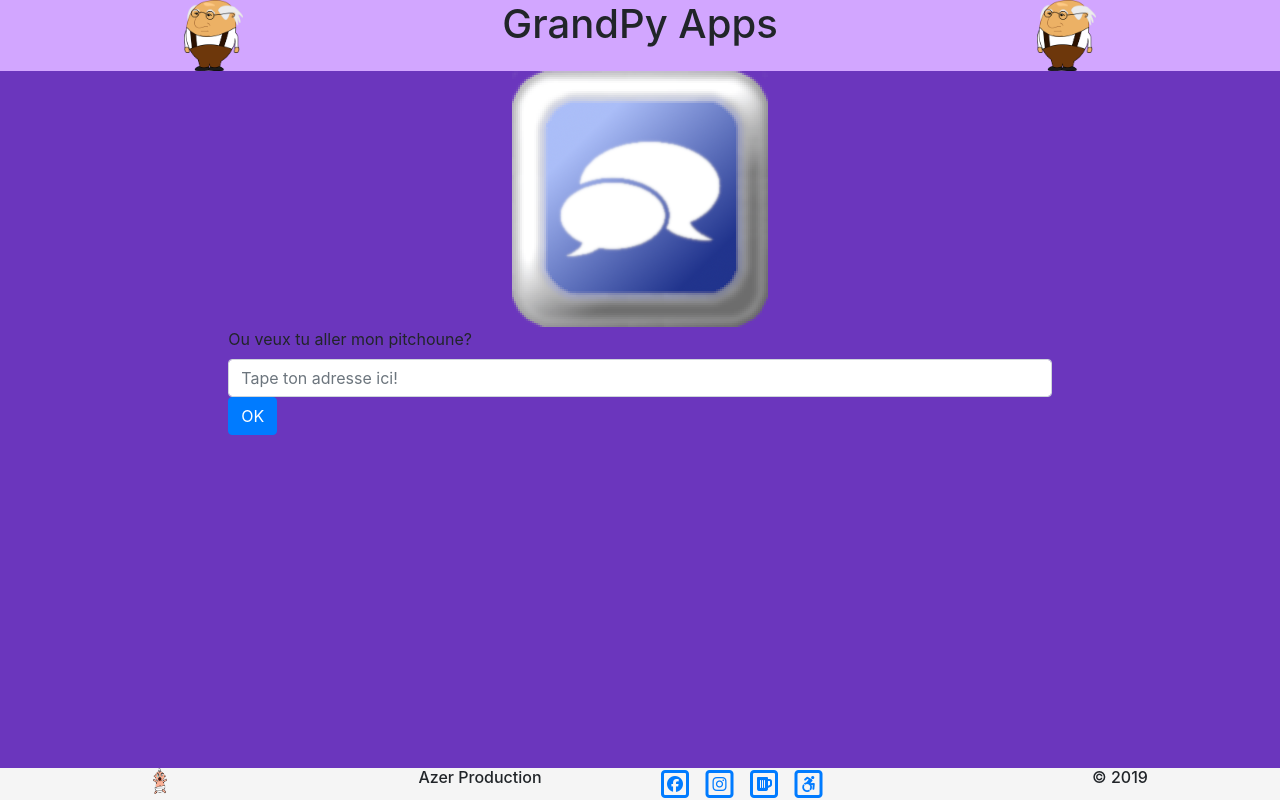
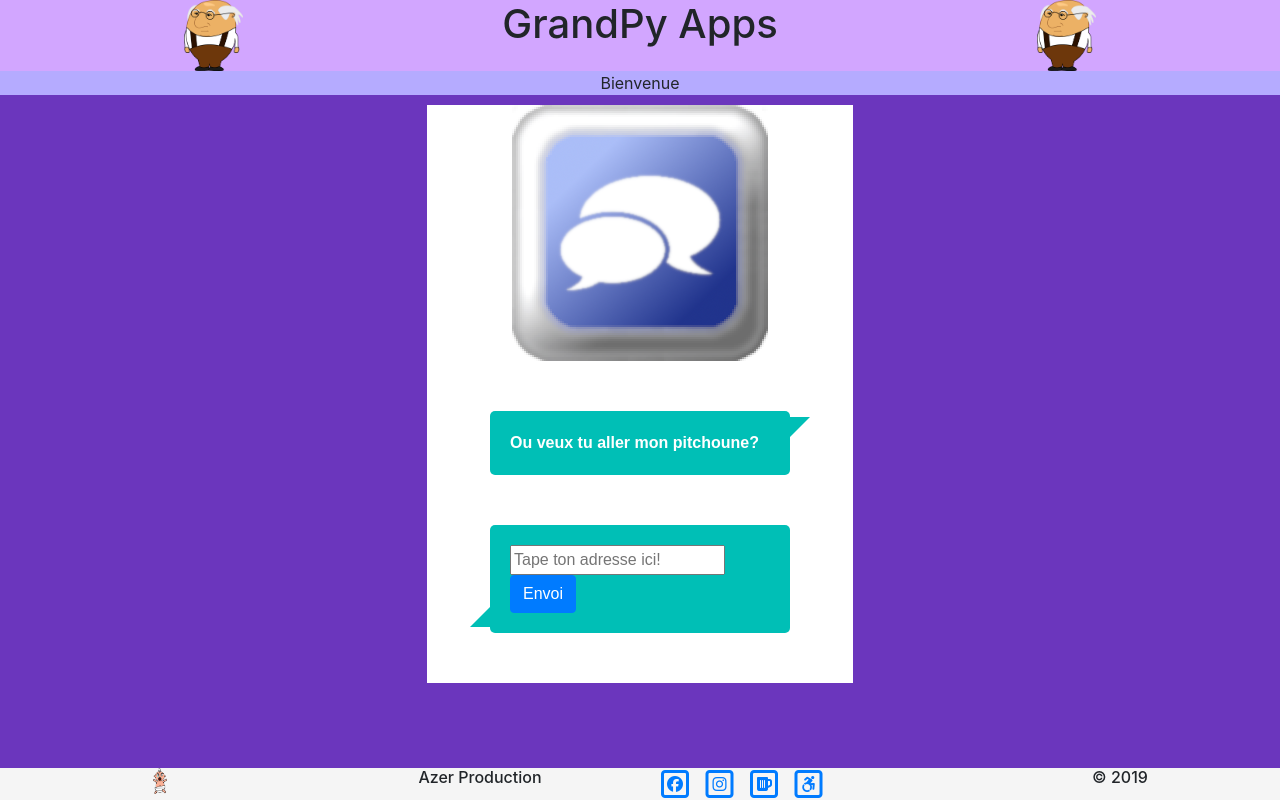
Before and after one commit to Azer1338/Grandby_bot, a Flask app: page / in a window 1280 px wide. Run offline with Flask 2, Linux system fonts and the light colour scheme; some libraries are stand-ins or nearby versions.

Commit message:
Tchat zone added. Flavicon added. Nav Bar added.

```diff
--- a/GrandPy_BotApp/static/css/custom.css
+++ b/GrandPy_BotApp/static/css/custom.css
@@ -4,6 +4,11 @@ header{
 
 body{
 	background-color : #6B36BD;
+}
+
+nav{
+	background-color : #B5ABFF;
+	margin-bottom: 10px;
 }
 
 footer{
@@ -35,3 +40,47 @@ img{
     height:auto;
 
 }
+
+#Tchat {
+	background-color: white;
+	min-height:300px;
+}
+
+.bubble{
+	width: 300px;
+	margin: 50px auto;
+	background: #00bfb6;
+	padding: 20px;
+	text-align: center;
+	font-weight: 900;
+	color: #fff;
+	font-family: arial;
+	position:relative;
+	border-radius: 5px;
+}
+
+.bubble_right:before {
+	content: "";
+	width: 0px;
+	height: 0px;
+	position: absolute;
+	border-left: 10px solid #00bfb6;
+	border-right: 10px solid transparent;
+	border-top: 10px solid #00bfb6;
+	border-bottom: 10px solid transparent;
+	right: -20px;
+	top: 6px;
+}
+
+.bubble_left:before {
+	content: "";
+	width: 0px;
+	height: 0px;
+	position: absolute;
+	border-left: 10px solid transparent;
+	border-right: 10px solid #00bfb6;
+	border-top: 10px solid transparent;
+	border-bottom: 10px solid #00bfb6;
+	left: -20px;
+	bottom: 6px;
+}
--- /dev/null
+++ b/GrandPy_BotApp/static/js/custom.js
@@ -0,0 +1,7 @@
+
+console.log("Jqeury loaded");
+
+
+$('button').click(function () {
+    console.log("hello");
+});
--- a/GrandPy_BotApp/templates/base.html
+++ b/GrandPy_BotApp/templates/base.html
@@ -10,8 +10,8 @@
     <meta name="Azer1338" content="">
     <title>GrandPy Bot: A chaque lieu, son histoire</title>
 
-	<!-- JQuery -->
-    <script src="https://code.jquery.com/jquery-3.3.1.slim.min.js"></script>
+    <!-- Favicon -->
+    <link href="{{ url_for('static', filename='img/GrandPy_Logo.png') }}" rel="shortcut icon" type="image/png"/>
 
 	<!-- Bootstrap CDN -->
 	<link href="https://stackpath.bootstrapcdn.com/bootstrap/4.3.1/css/bootstrap.min.css" rel="stylesheet">
@@ -53,6 +53,21 @@
 		</div>
 	</header>
 
+	<!-- Nav Bar -->
+	<nav>
+		<div class="container-fluid">
+			<div class="row">
+				<div class="col-md-4">
+				</div>
+				<div class="col-md-4 text-center">
+					Bienvenue
+				</div>
+				<div class="col-md-4">
+				</div>
+			</div>
+		</div>
+	</nav>
+
 {% block content %}{% endblock %}
 
 	<!-- Footer -->
@@ -92,6 +107,12 @@
 		</div>
 	</footer>
 
+	<!-- JQuery -->
+    <script src="https://code.jquery.com/jquery-3.3.1.slim.min.js"></script>
+
+	<!-- Custom Javascript -->
+    <script src="{{ url_for('static', filename='js/custom.js') }}" type="text/javascript" ></script>
+
 </body>
 
 </html>
--- a/GrandPy_BotApp/templates/index.html
+++ b/GrandPy_BotApp/templates/index.html
@@ -2,30 +2,23 @@
 
 {% block content %}
 <div class="container-fluid">
-	<div class="row">
-		<div class="col-md-12">
-			<img src="/static/img/Tchat.png"
-				alt="Tchat">
-		</div>
-	</div>
-
-	<div class="row">
-		<div class="col-md-2">
-		</div>
-
-		<div class="col-md-8">
-			<form action="/result" target="_self" method="get">
-				<div class="form-goup">
-					<label for="User_destination">Ou veux tu aller mon pitchoune?</label>
-					<input type="text" class="form-control" id="User_destination" aria-describedby="User_destination" placeholder="Tape ton adresse ici!" required>
-
-					<input type="submit" class="btn btn-primary" value="OK">
+	<!-- Tchat Zone -->
+	<div class="row d-flex justify-content-center">
+		<div class="col-md-4" id="Tchat">
+			<div class="container-fluid">
+				<div class="row">
+					<img src="/static/img/Tchat.png" alt="Tchat">
 				</div>
 
-			</form>
-		</div>
+				<div class="row bubble bubble_right">
+					Ou veux tu aller mon pitchoune?
+				</div>
 
-		<div class="col-md-2">
+				<div class="row bubble bubble_left">
+					<input id="User_destination" placeholder="Tape ton adresse ici!" maxlength="30">
+					<button id="Destination_btn" class="btn btn-primary" onclick="click_Destination_btn" type="button">Envoi</button>
+				</div>
+			</div>
 		</div>
 	</div>
 </div>
```
